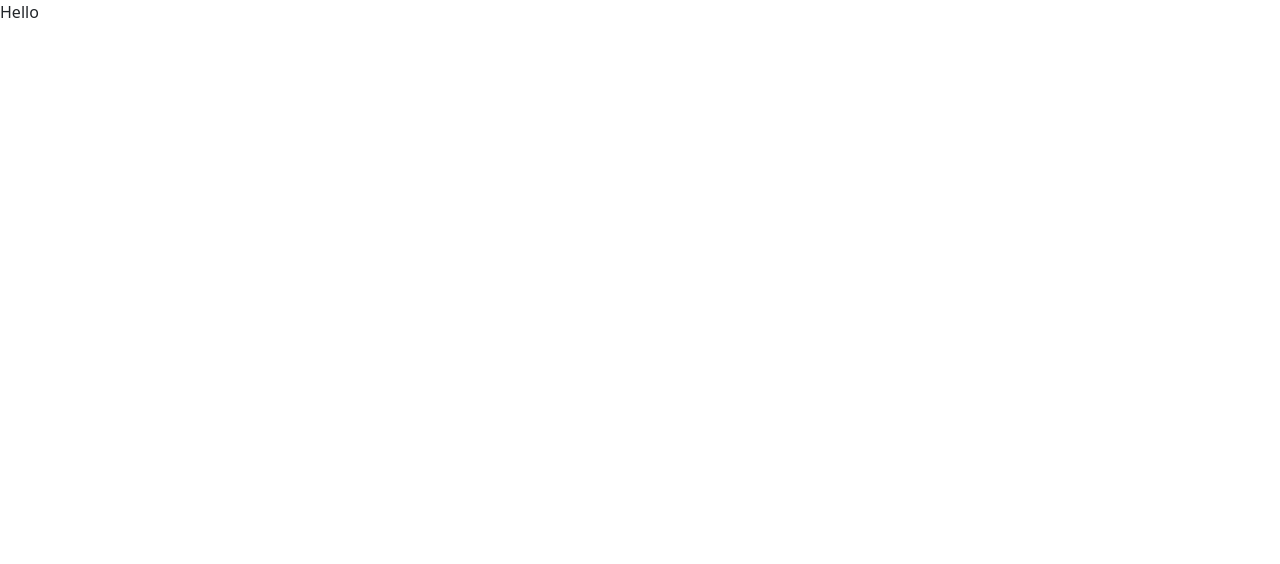
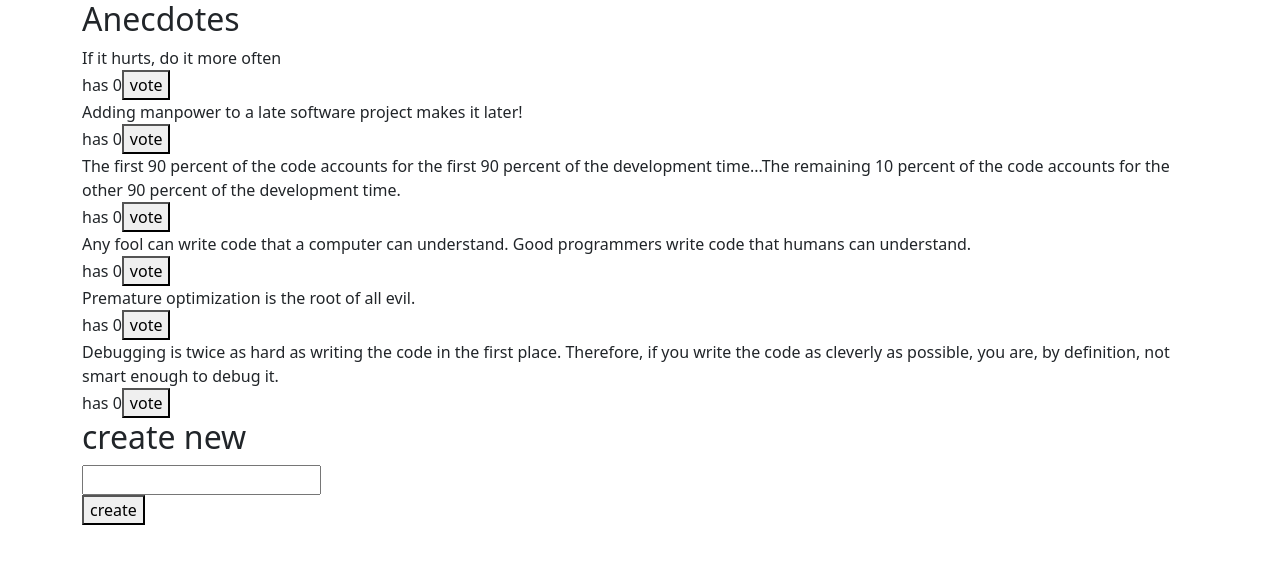
Before and after one commit to Peterzolo/part6, a React (Create React App) app: page / in a window 1280 px wide. Shown: the top 564 px of the page. Built offline with nearby package versions, Linux system fonts and the light colour scheme.

Commit message:
component
anecdotes

```diff
--- a/src/App.jsx
+++ b/src/App.jsx
@@ -1,7 +1,12 @@
 import React from "react";
+import Anecdote from "./components/anecdotes/Anecdote";
 
 const App = () => {
-  return <div>Hello</div>;
+  return (
+    <div>
+      <Anecdote />
+    </div>
+  );
 };
 
 export default App;
--- a/src/components/anecdotes/Anecdote.jsx
+++ b/src/components/anecdotes/Anecdote.jsx
@@ -1,15 +1,21 @@
 import React from "react";
+import { useSelector } from "react-redux";
+
+import "../anecdotes/Anecdotes.css";
 
 const Anecdote = () => {
+  const anecdotes = useSelector((state) => state.anecdotes);
+
   return (
-    <div>
+    <div className="container">
       <h2>Anecdotes</h2>
       {anecdotes.map((anecdote) => (
         <div key={anecdote.id}>
           <div>{anecdote.content}</div>
-          <div>
+          <div className="vote-counts">
             has {anecdote.votes}
-            <button onClick={() => vote(anecdote.id)}>vote</button>
+            <button>vote</button>
+            {/* <button onClick={() => vote(anecdote.id)}>vote</button> */}
           </div>
         </div>
       ))}
```
Also changed, not shown: src/components/anecdotes/Anecdotes.css (added).
